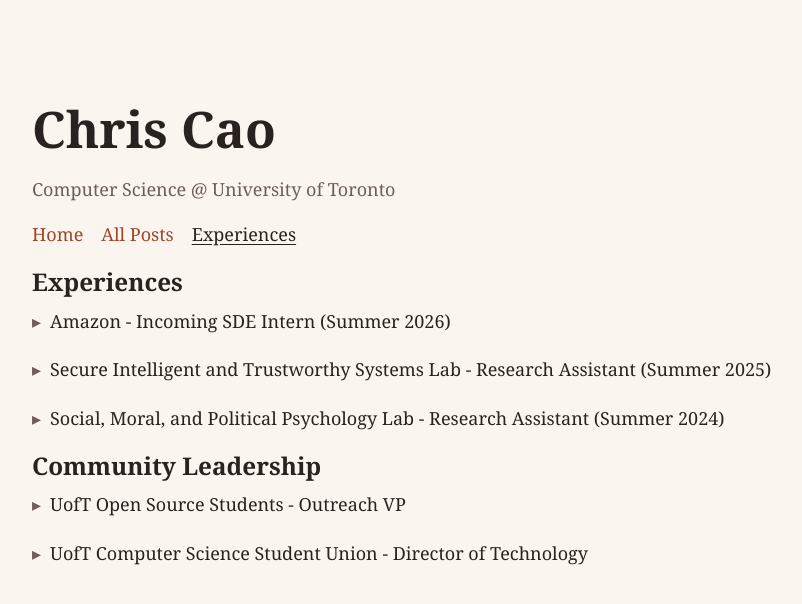
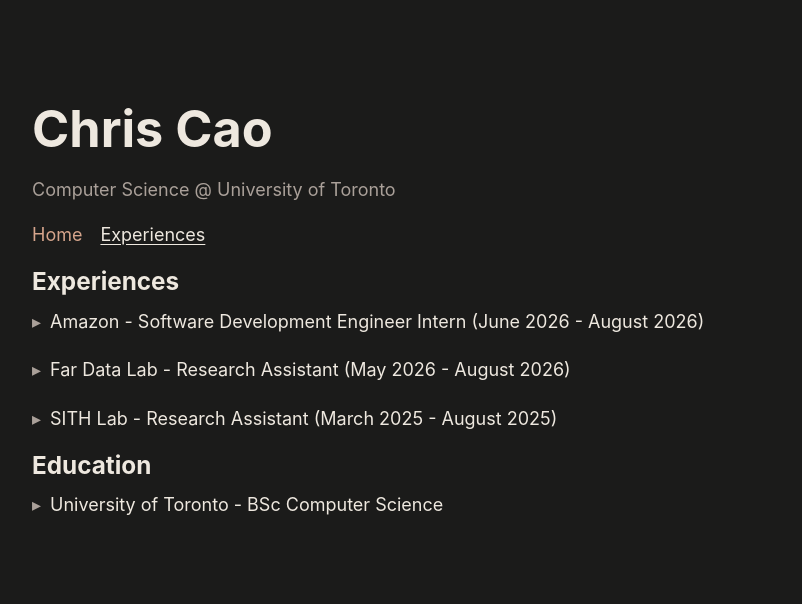
Before and after one commit to utcjcao/utcjcao.github.io, a Next.js app: page /experience in a window 1280 px wide. Shown: the top 604 px of the page, without its empty margins (230-1032 px from the left). Built offline with nearby package versions, Linux system fonts and the light colour scheme.

Commit message:
updated website for new resume + removed photo

```diff
--- a/app/experience/page.tsx
+++ b/app/experience/page.tsx
@@ -1,4 +1,3 @@
-import Link from "next/link";
 import SiteNav from "@/app/site-nav";
 
 export default function ExperiencePage() {
@@ -15,12 +14,51 @@
           <h2>Experiences</h2>
           <details className="expand-item">
             <summary>
-              <span>Amazon - Incoming SDE Intern (Summer 2026)</span>
+              <span>
+                Amazon - Software Development Engineer Intern (June 2026 -
+                August 2026)
+              </span>
             </summary>
             <div className="expand-body">
               <ul>
                 <li>
-                  Joining Amazon as a Software Engineer Intern in Summer 2026.
+                  Designed a declarative rule engine for Amazon&apos;s financial
+                  reconciliation pipeline, representing source-specific
+                  reconciliation logic as typed abstract syntax trees to
+                  classify transactions and generate traceability metadata
+                  across 1B+ daily financial transactions.
+                </li>
+                <li>
+                  Built typed abstract syntax tree infrastructure for
+                  declarative reconciliation rules, normalizing predicates and
+                  enforcing deterministic precedence, conflict detection, and
+                  ambiguity checks in Java.
+                </li>
+                <li>
+                  Implemented versioned rule deployment with stage and region
+                  gates, release blocking, CloudWatch alarm integration, and
+                  rollback paths using AWS CDK, S3/AppConfig, Lambda, and
+                  CloudWatch.
+                </li>
+              </ul>
+            </div>
+          </details>
+
+          <details className="expand-item">
+            <summary>
+              <span>Far Data Lab - Research Assistant (May 2026 - August 2026)</span>
+            </summary>
+            <div className="expand-body">
+              <ul>
+                <li>
+                  Building C++ and Python data-processing infrastructure for
+                  LLM-powered query execution in DuckDB, integrating semantic
+                  filters, joins, aggregations, and top-k operators into
+                  analytical database workflows.
+                </li>
+                <li>
+                  Optimizing model-call latency and inference cost through
+                  batching, adaptive execution, and cost-aware query planning.
                 </li>
               </ul>
             </div>
@@ -29,68 +67,50 @@
           <details className="expand-item">
             <summary>
               <span>
-                Secure Intelligent and Trustworthy Systems Lab - Research
-                Assistant (Summer 2025)
+                SITH Lab - Research Assistant (March 2025 - August 2025)
               </span>
             </summary>
             <div className="expand-body">
               <ul>
                 <li>
-                  Disproved a reported side-channel attack on MIRAGE caches by
-                  rerunning the simulation in gem5 with controlled inputs and
-                  fixed seeds.
+                  First-authored an IEEE Computer Architecture Letters paper on
+                  GPU cache security, identifying a reproducibility flaw in a
+                  reported side-channel attack.
                 </li>
                 <li>
-                  Parsed experiment logs into CSV for guessing-entropy analysis
-                  and traced the issue to a trace-counting bug and fixed RNG
-                  seed using Bash, Python, and C++.
-                </li>
-              </ul>
-            </div>
-          </details>
-
-          <details className="expand-item">
-            <summary>
-              <span>
-                Social, Moral, and Political Psychology Lab - Research
-                Assistant (Summer 2024)
-              </span>
-            </summary>
-            <div className="expand-body">
-              <ul>
-                <li>
-                  Built a Python NLP pipeline to analyze how political leaning
-                  influences morality in news coverage.
+                  Debugged low-level accelerator security simulations in gem5 by
+                  rerunning attack traces, analyzing simulation logs, and
+                  tracing false positives to a trace-counting bug and fixed RNG
+                  seed using C++, Python, and Bash.
                 </li>
                 <li>
-                  Analyzed 8 million articles across 100+ outlets and scored 10
-                  moral categories at scale.
+                  Containerized architecture-simulation dependencies with Docker
+                  to improve reproducibility across hardware and software
+                  security experiments.
                 </li>
               </ul>
             </div>
           </details>
         </article>
+
         <article className="post-preview">
-          <h2>Community Leadership</h2>
+          <h2>Education</h2>
           <details className="expand-item">
             <summary>
-              <span>UofT Open Source Students - Outreach VP</span>
+              <span>University of Toronto - BSc Computer Science</span>
             </summary>
             <div className="expand-body">
               <ul>
-                <li>Led redevelopment of the UTOSS website.</li>
-              </ul>
-            </div>
-          </details>
-          <details className="expand-item">
-            <summary>
-              <span>
-                UofT Computer Science Student Union - Director of Technology
-              </span>
-            </summary>
-            <div className="expand-body">
-              <ul>
-                <li>Led redevelopment of ASSU website and calendar.</li>
+                <li>Co-op Program, expected May 2027.</li>
+                <li>GPA: 3.94</li>
+                <li>
+                  University of Toronto Excellence Award, Dean&apos;s List,
+                  Undergraduate Student Research Award.
+                </li>
+                <li>
+                  Courses: Data Structures and Algorithms, Operating Systems,
+                  Databases, Parallel Programming.
+                </li>
               </ul>
             </div>
           </details>
--- a/app/globals.css
+++ b/app/globals.css
@@ -1,12 +1,12 @@
 @import "tailwindcss";
 
 :root {
-  --background: #faf6ef;
-  --foreground: #2a2220;
-  --detail: #4b3f3a;
-  --muted: #6d5e59;
-  --rule: #d9cec4;
-  --link: #a0442a;
+  --background: #1b1b1a;
+  --foreground: #eee8df;
+  --detail: #d4cbc1;
+  --muted: #aaa099;
+  --rule: #33302d;
+  --link: #d6a58c;
 }
 
 * {
@@ -24,7 +24,13 @@
   overflow-x: hidden;
   background: var(--background);
   color: var(--foreground);
-  font-family: Georgia, "Times New Roman", Times, serif;
+  font-family:
+    -apple-system,
+    BlinkMacSystemFont,
+    "Segoe UI",
+    Helvetica,
+    Arial,
+    sans-serif;
   line-height: 1.65;
 }
 
@@ -125,36 +131,6 @@
   list-style: none;
   display: grid;
   gap: 0.35rem;
-}
-
-.polaroid {
-  width: min(100%, 480px);
-  margin: 0.5rem auto 2rem 0;
-  background: white;
-  padding: 16px 16px 40px 16px;
-  box-sizing: border-box;
-  border: 1px solid gray;
-}
-
-.polaroid figcaption {
-  margin-top: 0.65rem;
-  text-align: center;
-  color: var(--muted);
-  font-size: 0.9rem;
-}
-
-.polaroid-photo {
-  width: 100%;
-  aspect-ratio: 1 / 1;
-  background: #ddd;
-  overflow: hidden;
-}
-
-.about-photo {
-  display: block;
-  width: 100%;
-  height: 100%;
-  object-fit: cover;
 }
 
 .experience-meta {
@@ -280,19 +256,9 @@
     padding: 2.5rem 0 3rem;
   }
 
-  .polaroid {
-    margin: 0.25rem auto 1.5rem;
-    padding: 12px 12px 28px 12px;
-  }
-
-  .polaroid figcaption {
-    font-size: 0.82rem;
-  }
-
   .expand-meta,
   .intro p,
-  .post-preview p,
-  .polaroid figcaption {
+  .post-preview p {
     overflow-wrap: anywhere;
   }
 }
--- a/app/page.tsx
+++ b/app/page.tsx
@@ -1,5 +1,4 @@
 import Link from "next/link";
-import Image from "next/image";
 import Script from "next/script";
 import SiteNav from "@/app/site-nav";
 
@@ -15,45 +14,17 @@
 
         <section className="post-list" aria-label="Home">
           <article className="post-preview">
-            <figure className="polaroid">
-              <div className="polaroid-photo">
-                <Image
-                  src="/photo.webp"
-                  alt="Chris Cao"
-                  width={480}
-                  height={640}
-                  sizes="(max-width: 640px) 100vw, 480px"
-                  className="about-photo"
-                  priority
-                />
-              </div>
-              <figcaption>Me and my friend at North Glenmore Park, Summer 2023</figcaption>
-            </figure>
             <p>
-              I am currently an incoming Software Engineer Intern at
-              Amazon and a web developer team lead with the UofT Computer Science
-              Student Union. Before that, I worked on systems security
-              and machine learning research at the University of Toronto.
+              I am a Computer Science student in the co-op program at the
+              University of Toronto. I am currently a Software Development
+              Engineer Intern at Amazon and a Research Assistant at Far Data Lab,
+              where I work on data systems and LLM-powered query execution.
             </p>
             <p className="detail-copy">
-              My current interests are mostly about making things faster. I want
-              to learn more about databases, optimization, parallelization, and
-              infrastructure. I&apos;m currently learning C++ and CUDA.
+              My current interests are mostly about making things faster and
+              more reliable. I want to learn more about databases, optimization,
+              distributed systems, and infrastructure.
             </p>
-          </article>
-          <article className="post-preview">
-            <h2>My Current Goals (as of March 2026)</h2>
-            <ul className="goal-list">
-              <li>
-                Reach Specialist on{" "}
-                <Link href="https://codeforces.com/profile/chribbers">
-                  Codeforces
-                </Link>
-                {" "}(reached pupil after 6 years)
-              </li>
-              <li>Write more</li>
-              <li>Bench 225</li>
-            </ul>
           </article>
           <article className="post-preview">
             <h2>Links</h2>
--- a/app/site-nav.tsx
+++ b/app/site-nav.tsx
@@ -5,7 +5,6 @@
 
 const navItems = [
   { href: "/", label: "Home" },
-  { href: "/posts", label: "All Posts" },
   { href: "/experience", label: "Experiences" },
 ];
 
```
